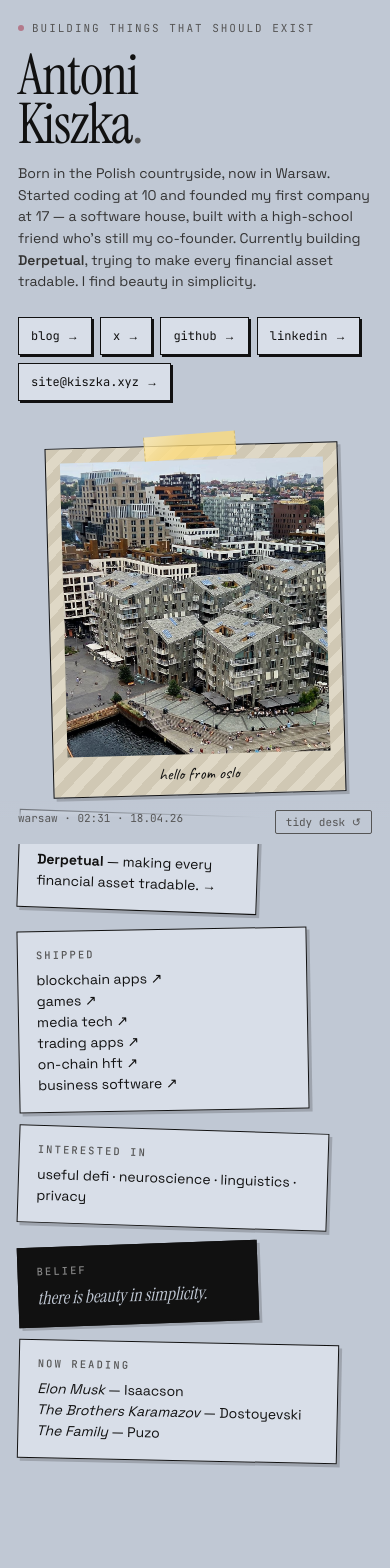
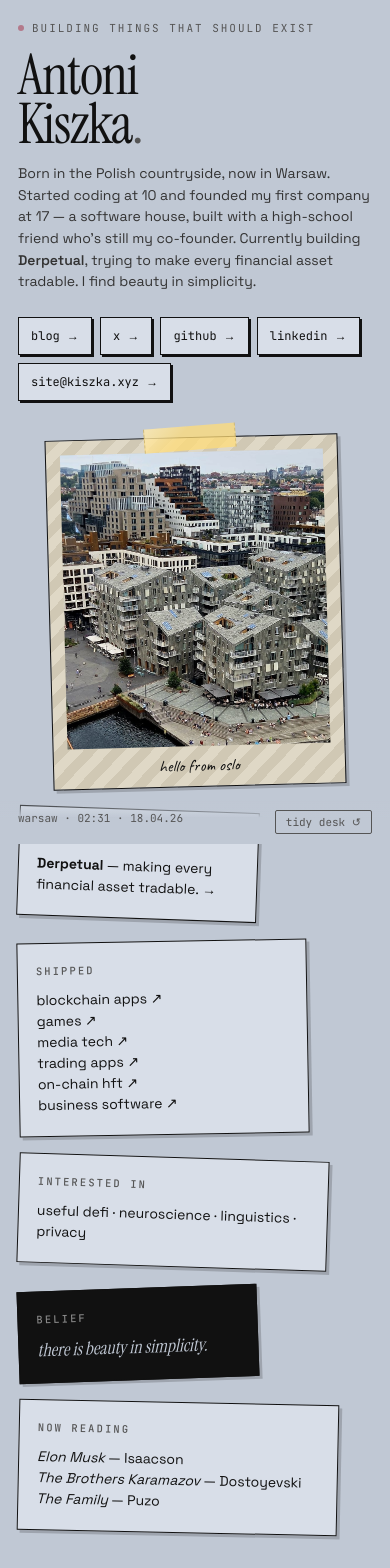
Before and after one commit to akiszka/kiszka.xyz, a Next.js app: page / in a window 390 px wide. Shown: the top 1568 px of the page. Built offline with nearby package versions, Linux system fonts and the light colour scheme.

Commit message:
fix: spacing on cards

```diff
--- a/src/app/globals.css
+++ b/src/app/globals.css
@@ -182,12 +182,12 @@ a {
 
 /* cards */
 .card {
-  padding: 16px 18px;
+  padding: 20px 18px;
   width: 260px;
 }
 
 .card h4 {
-  margin: 0 0 6px;
+  margin: 0 0 10px;
   font-family: var(--font-jetbrains-mono), monospace;
   font-size: 10.5px;
   letter-spacing: 0.2em;
@@ -387,8 +387,8 @@ a {
   .mobile-stack {
     display: flex;
     flex-wrap: wrap;
-    gap: 20px;
-    margin-top: 44px;
+    gap: 28px;
+    margin-top: clamp(36px, 6vw, 52px);
     justify-content: flex-start;
     align-items: flex-start;
   }
@@ -449,7 +449,7 @@ a {
   .mobile-stack {
     flex-direction: column;
     align-items: stretch;
-    gap: 18px;
+    gap: 22px;
   }
 
   .obj {
```
